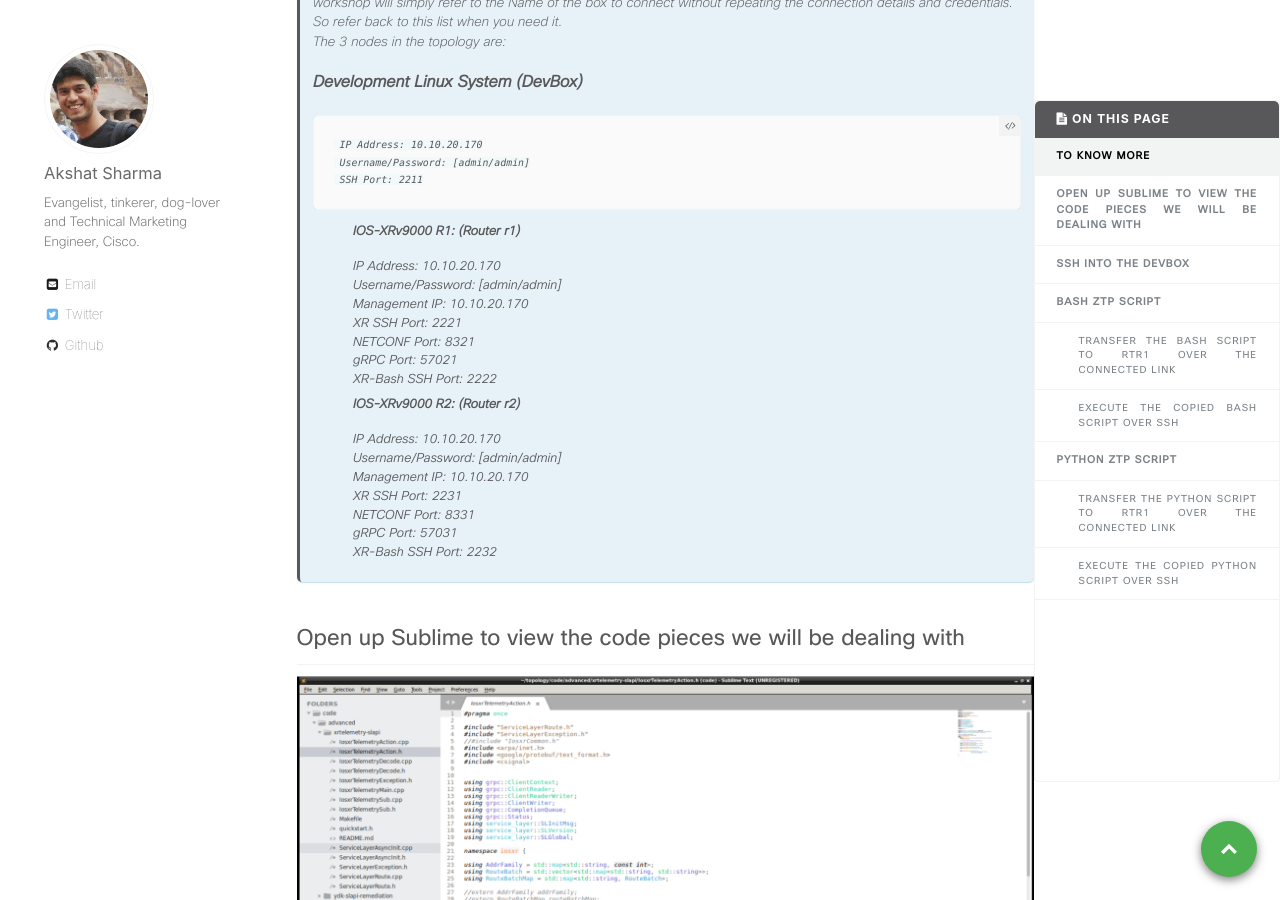
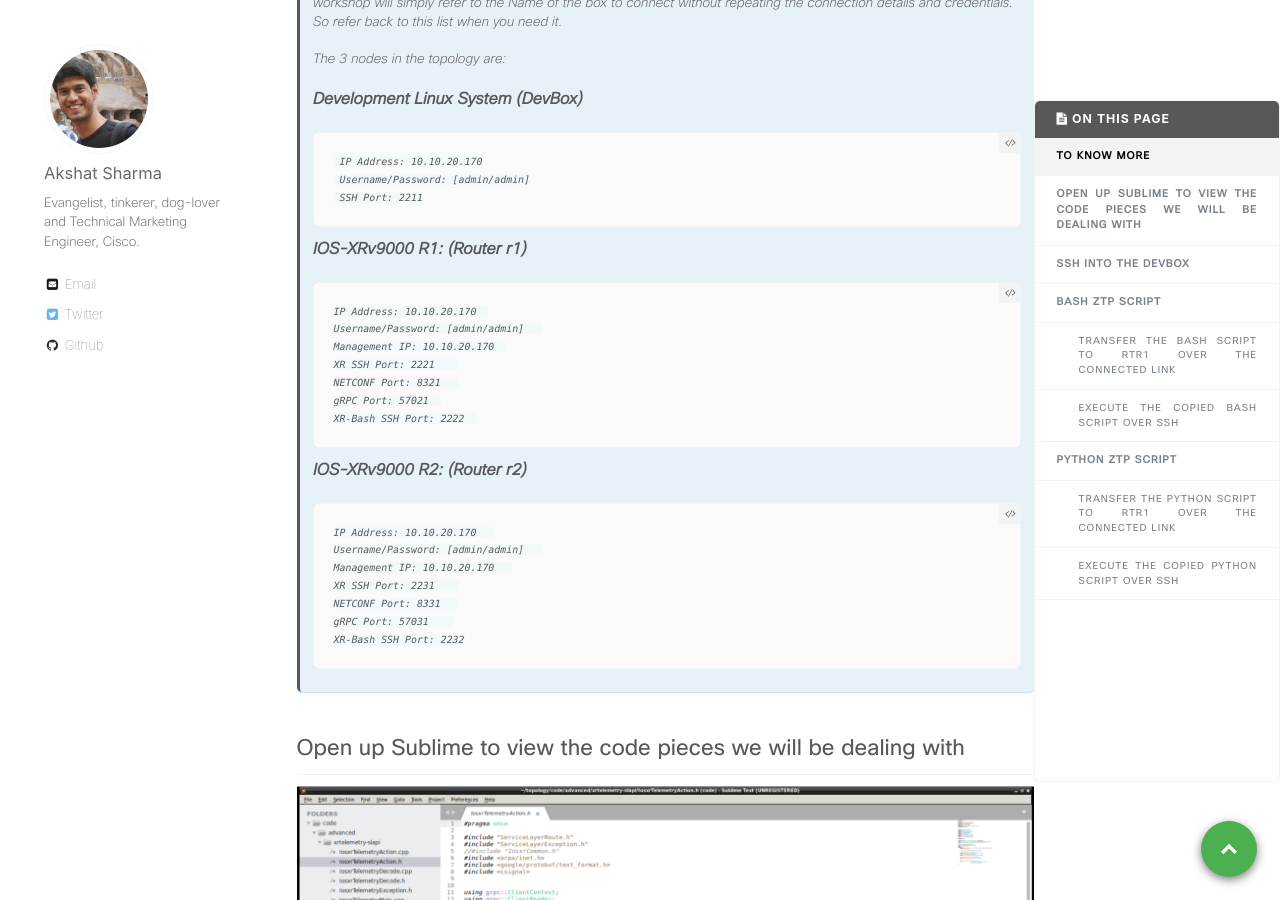
Before and after one commit to nanog75/hackathon, a Jekyll site: the page built from _wkinstructions/2018-06-12-step-1-ios-xr-ztp-bash-and-python-hooks.md, in a window 1280 px wide and 900 px high, scrolled down 849 px. Built offline with Jekyll 4.4.1, drawn with Linux system fonts in a browser that asks for light colours; comment, search, counter and statistics services are not loaded.

Commit message:
Update 2018-06-12-step-1-ios-xr-ztp-bash-and-python-hooks.md

```diff
--- a/_wkinstructions/2018-06-12-step-1-ios-xr-ztp-bash-and-python-hooks.md
+++ b/_wkinstructions/2018-06-12-step-1-ios-xr-ztp-bash-and-python-hooks.md
@@ -39,7 +39,8 @@ Complete CLI support:
 > Once you're connected, use the following instructions to connect to the individual nodes.
 > The instructions in the workshop will simply refer to the Name of the box to connect without
 > repeating the connection details and credentials. So refer back to this list when you need it.
-><br/>
+>
+>
 > The 3 nodes in the topology are:
 >
 ><p style="font-size: 16px;"><b>Development Linux System (DevBox)</b></p>
@@ -48,7 +49,7 @@ Complete CLI support:
 >      SSH Port: 2211
 >
 >
-> * **IOS-XRv9000 R1: (Router r1)**
+><p style="font-size: 16px;"><b>IOS-XRv9000 R1: (Router r1)</b></p>
 >
 >     IP Address: 10.10.20.170
 >     Username/Password: [admin/admin]
@@ -58,7 +59,7 @@ Complete CLI support:
 >     gRPC Port: 57021
 >     XR-Bash SSH Port: 2222
 >
-> * **IOS-XRv9000 R2:  (Router r2)**
+><p style="font-size: 16px;"><b>IOS-XRv9000 R2:  (Router r2)</b></p>
 >
 >     IP Address: 10.10.20.170
 >     Username/Password: [admin/admin]
```
